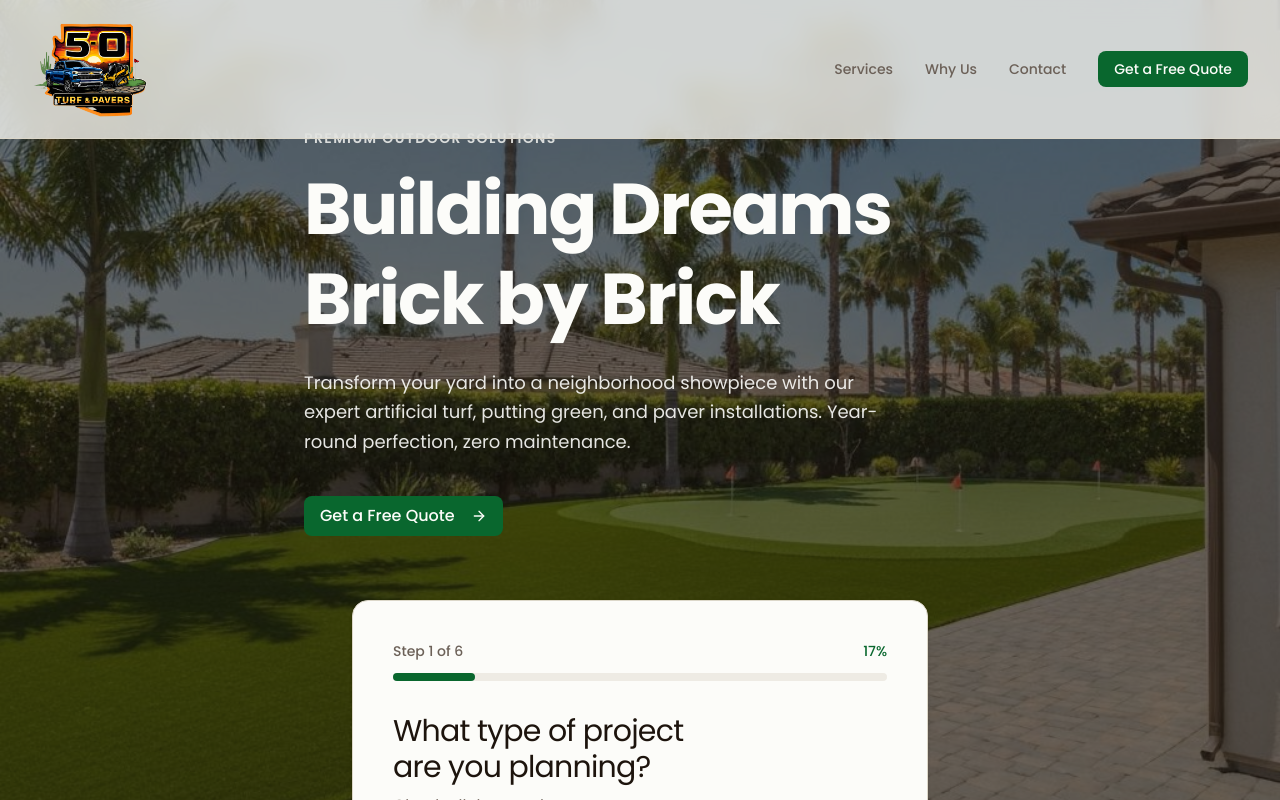
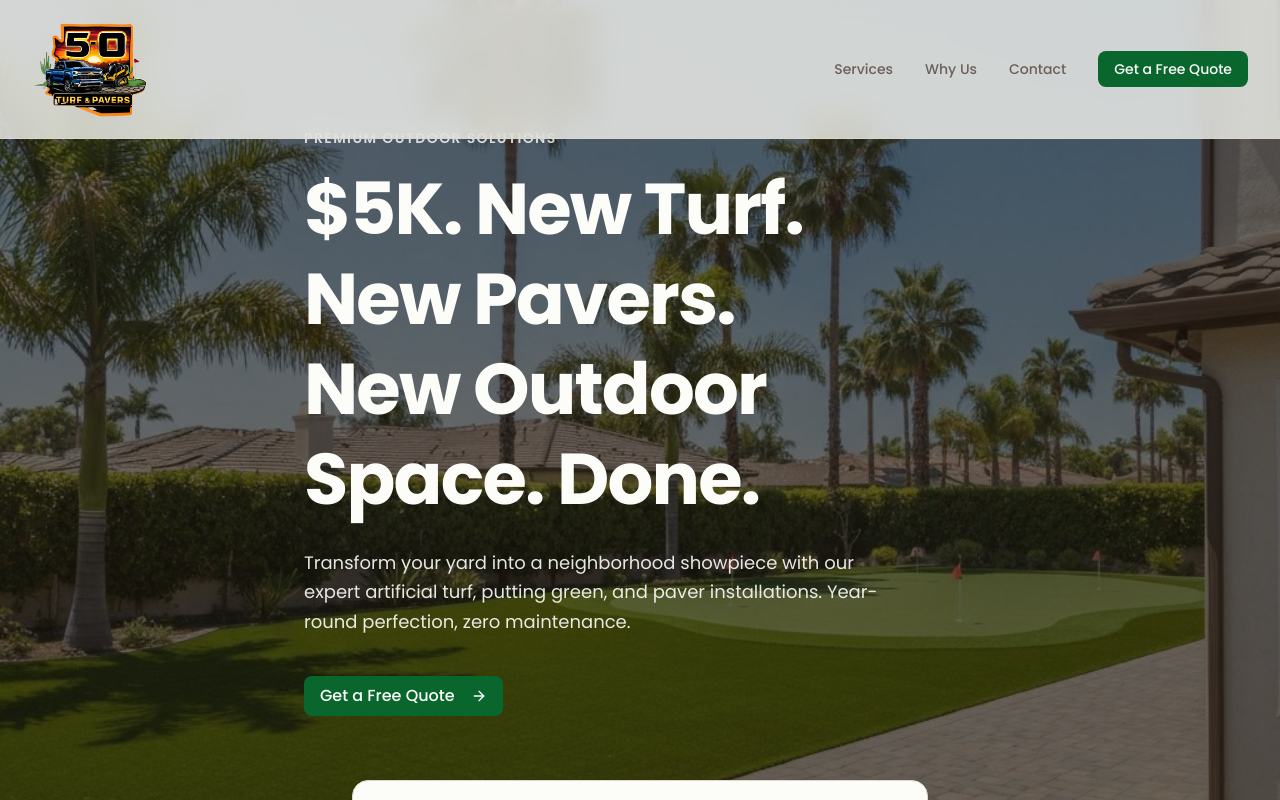
Before and after one commit to Fbet590/5-O-v2, a Next.js app: page / in a window 1280 px wide. Shown: the top 800 px of the page. Built offline with nearby package versions, Linux system fonts and the light colour scheme.

Commit message:
feat: update hero section headline for clarity
Emphasize value proposition with clear pricing and features.

```diff
--- a/components/hero.tsx
+++ b/components/hero.tsx
@@ -21,7 +21,7 @@ export function Hero() {
             Premium Outdoor Solutions
           </p>
           <h1 className="font-serif font-black text-5xl leading-tight tracking-tight text-primary-foreground sm:text-6xl lg:text-7xl text-balance">
-            Building Dreams Brick by Brick
+            $5K. New Turf. New Pavers. New Outdoor Space. Done.
           </h1>
           <p className="mt-6 text-lg leading-relaxed text-primary-foreground/90 max-w-xl">
             Transform your yard into a neighborhood showpiece with our expert artificial turf, putting green, and paver installations. Year-round perfection, zero maintenance.
```
